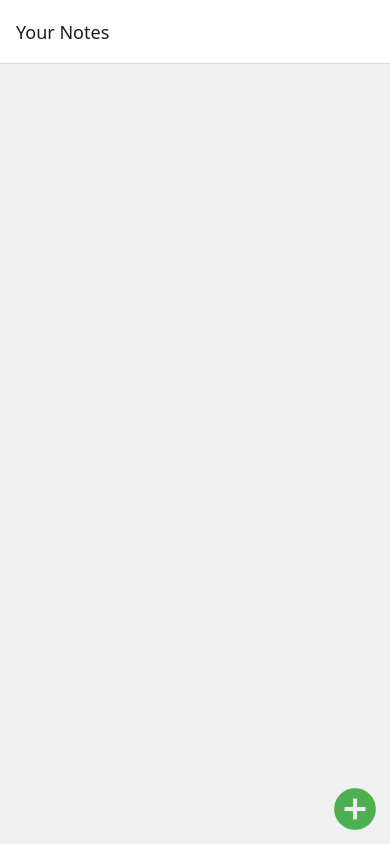
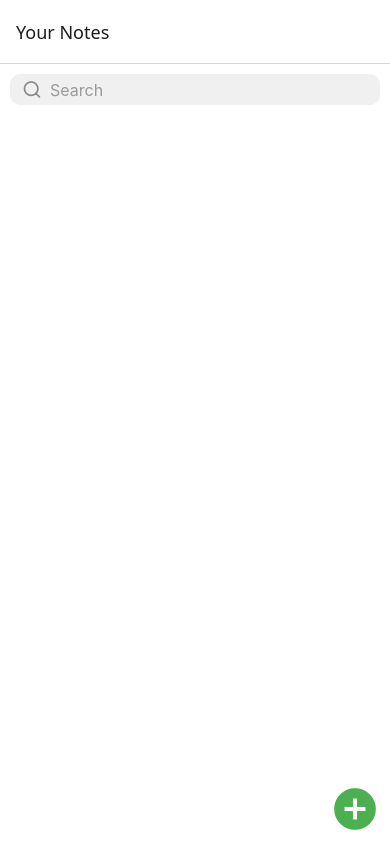
Before and after one commit to SohelTanbir/note-keeper, a React Native app: screen /Home in a window 390 px wide. Built offline with nearby package versions, Linux system fonts and the light colour scheme.

Commit message:
search box design and flat list component remove vertical scroll indicator

```diff
--- /dev/null
+++ b/components/SearchBox/SearchBox.js
@@ -0,0 +1,46 @@
+
+import React from 'react';
+import { View, TextInput, StyleSheet, TouchableOpacity } from 'react-native';
+import { Feather, Ionicons } from '@expo/vector-icons';
+
+const SearchBox = ({ value, onChange }) => {
+    return (
+        <View style={styles.container}>
+            <Feather name="search" size={20} color="#888" style={styles.icon} />
+            <TextInput
+                placeholder="Search"
+                value={value}
+                onChangeText={onChange}
+                style={styles.input}
+                placeholderTextColor="#999"
+                clearButtonMode="always"
+            />
+            {value.length > 0 && (
+                <TouchableOpacity onPress={() => onChange('')}>
+                    <Ionicons name="close-circle" size={20} color="#999" />
+                </TouchableOpacity>
+            )}
+        </View>
+    );
+};
+export default SearchBox;
+
+const styles = StyleSheet.create({
+    container: {
+        flexDirection: 'row',
+        alignItems: 'center',
+        backgroundColor: '#f0f0f0',
+        borderRadius: 10,
+        paddingHorizontal: 12,
+        paddingVertical: 4,
+        marginBottom: 12,
+    },
+    icon: {
+        marginRight: 8,
+    },
+    input: {
+        flex: 1,
+        fontSize: 16,
+        color: '#333',
+    },
+});
--- a/screens/HomeScreen.js
+++ b/screens/HomeScreen.js
@@ -13,6 +13,7 @@ import BouncyCheckbox from "react-native-bouncy-checkbox";
 import Icon from 'react-native-vector-icons/MaterialIcons';
 import ConfirmActionModal from '../components/Modals/ConfirmModal';
 import { SafeAreaView } from 'react-native-safe-area-context';
+import SearchBox from '../components/SearchBox/SearchBox';
 
 
 
@@ -22,7 +23,7 @@ export default function HomeScreen({ navigation }) {
     const [isSelectionMode, setIsSelectionMode] = useState(false);
     const [selectedNotes, setSelectedNotes] = useState([]);
     const [modalVisible, setModalVisible] = useState(false);
-
+    const [query, setQuery] = useState('');
     const isFocused = useIsFocused();
 
     useEffect(() => {
@@ -33,12 +34,14 @@ export default function HomeScreen({ navigation }) {
         if (isFocused) loadNotes();
     }, [isFocused]);
 
+    // Function to toggle selection of notes
     const toggleSelect = (id) => {
         setSelectedNotes((prev) =>
             prev.includes(id) ? prev.filter((n) => n !== id) : [...prev, id]
         );
     };
 
+    // Function to confirm deletion of selected notes
     const confirmDelete = async () => {
         const updatedNotes = notes.filter((note) => !selectedNotes.includes(note.id));
         setNotes(updatedNotes);
@@ -48,19 +51,31 @@ export default function HomeScreen({ navigation }) {
         setModalVisible(false);
     };
 
+    // Function to cancel selection mode
     const cancelSelection = () => {
         setIsSelectionMode(false);
         setSelectedNotes([]);
     };
 
+    // Function to navigate to note details
     const getNoteDetails = (note) => {
         navigation.navigate('NoteDetail', { note });
     };
 
+
+
+    const filteredNotes = notes.filter(note =>
+        note.title.toLowerCase().includes(query.toLowerCase()) ||
+        note.content.toLowerCase().includes(query.toLowerCase())
+    );
+
     return (
         <SafeAreaView style={styles.container} edges={['left', 'right', 'bottom']} >
+            <SearchBox value={query} onChange={setQuery} />
+
             <FlatList
                 data={notes}
+                showsVerticalScrollIndicator={false}
                 keyExtractor={(item) => item.id}
                 renderItem={({ item }) => (
                     <TouchableOpacity
@@ -147,15 +162,15 @@ const styles = StyleSheet.create({
     container: {
         flex: 1,
         padding: 10,
-        backgroundColor: '#f0f0f0',
+        backgroundColor: '#fff',
     },
     noteCard: {
-        backgroundColor: '#fff',
+        backgroundColor: '#f0f0f0',
         flexDirection: 'row',
-        alignItems: 'start',
         justifyContent: 'space-between',
-        padding: 20,
-        borderRadius: 8,
+        paddingHorizontal: 12,
+        paddingVertical: 16,
+        borderRadius: 4,
     },
     title: {
         fontWeight: 'bold',
```
